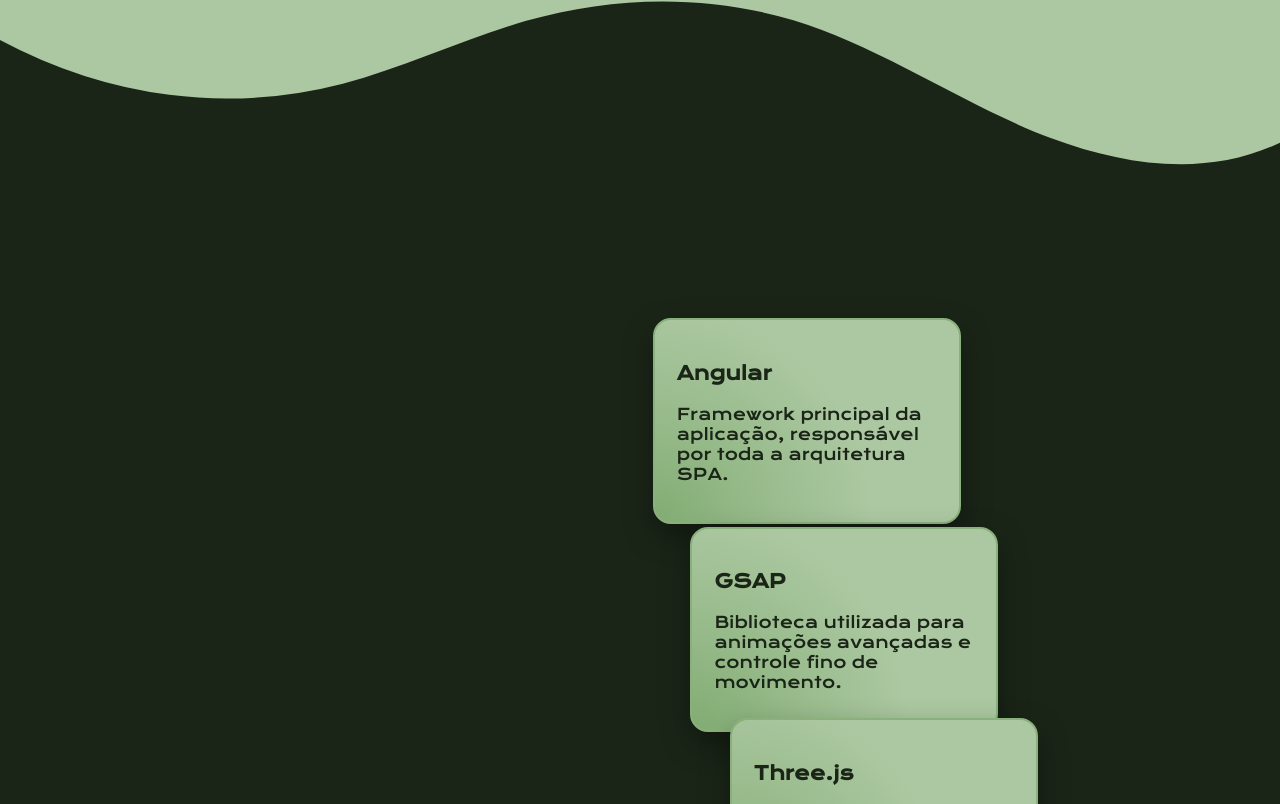
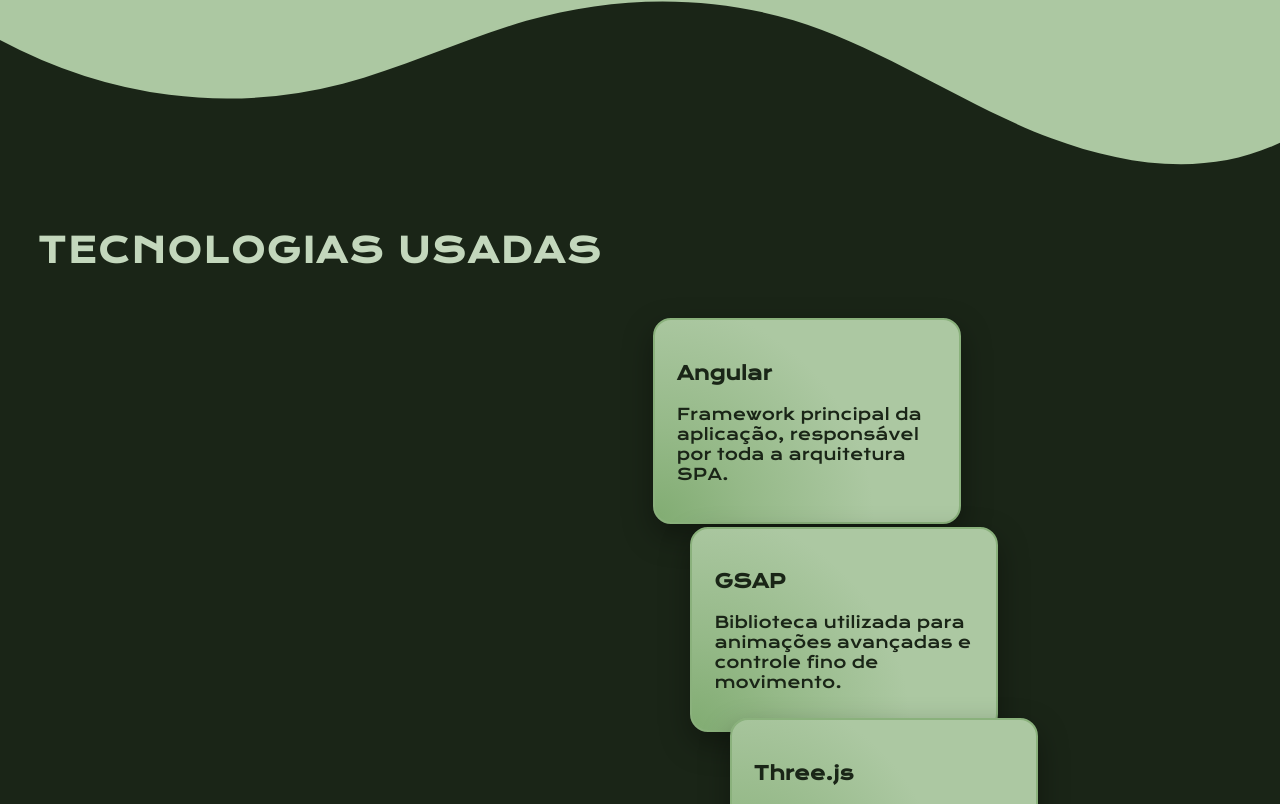
Before and after one commit to RodriguesJPter/Sistema-angular, an Angular app: page /home in a window 1280 px wide. Shown: the part 826-1630 px from the top of the page. Built offline with nearby package versions, Linux system fonts and the light colour scheme; no server answers.

Commit message:
melhorias 010

```diff
--- a/src/app/components/target-cursor/target-cursor.ts
+++ b/src/app/components/target-cursor/target-cursor.ts
@@ -67,10 +67,13 @@
     activeSection.addEventListener('mouseenter', this.enableCursor);
     activeSection.addEventListener('mouseleave', this.disableCursor);
 
-    // 🔥 correção do problema de iniciar já dentro da área
     if (activeSection.matches(':hover')) {
       this.enableCursor();
     }
+
+    window.addEventListener('scroll', this.handleScroll, { passive: true });
+
+
   }
 
   ngOnDestroy(): void {
@@ -80,6 +83,7 @@
     window.removeEventListener('mousemove', this.moveHandler);
 
     document.body.style.cursor = this.originalCursor;
+    window.removeEventListener('scroll', this.handleScroll);
   }
 
   private initMovement() {
@@ -263,4 +267,13 @@
       });
     });
   }
+
+  private handleScroll = () => {
+
+    if (this.activeTarget) {
+      this.pendingRelease = false;
+      this.releaseTarget();
+    }
+
+  };
 }
--- a/src/app/screens/homeTela/homeTela.html
+++ b/src/app/screens/homeTela/homeTela.html
@@ -54,6 +54,10 @@
       <app-angel3d></app-angel3d>
     </div>
 
+    <div class="titulo-tech">
+        <h1> Tecnologias usadas </h1>
+    </div>
+
 
     <div class="tech-card tech-1 cursor-target">
       <h3>Angular</h3>
--- a/src/app/screens/homeTela/homeTela.scss
+++ b/src/app/screens/homeTela/homeTela.scss
@@ -16,6 +16,28 @@
   align-items: center;
   background-color: $primary-light;
 
+}
+
+.titulo-tech {
+  position: absolute;
+
+  top: 5%;
+  left: 25%;
+  transform: translateX(-50%);
+
+  text-align: center;
+  pointer-events: none;
+}
+
+.titulo-tech h1 {
+  font-size: clamp(26px, 3vw, 34px);
+  letter-spacing: 2px;
+
+  color: lighten($primary-light, 8%);
+
+  text-transform: uppercase;
+
+  margin: 0;
 }
 
 
@@ -171,10 +193,6 @@
   box-shadow: 0 15px 40px rgba(0,0,0,0.5);
 }
 
-/* ========================= */
-/* POSIÇÕES CUSTOMIZÁVEIS */
-/* ========================= */
-
 .tech-1 {
   top: 14%;
   left: 51%;
```
